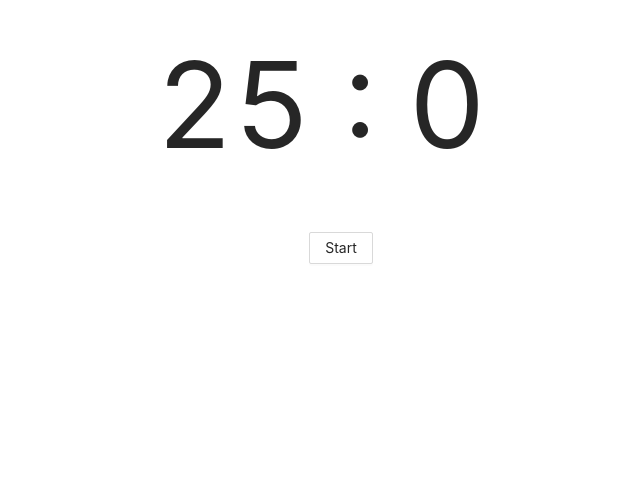
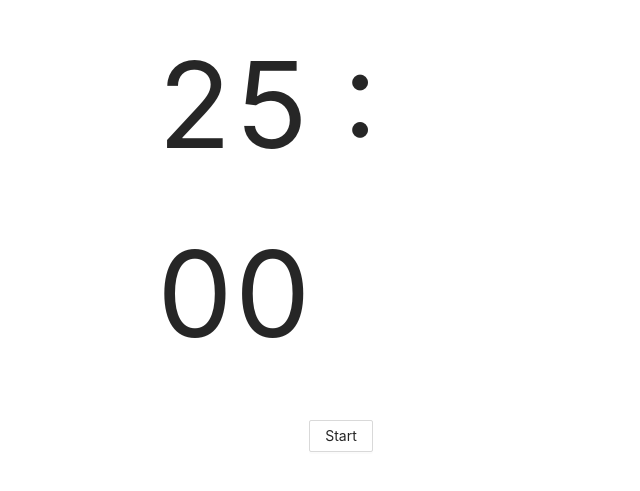
Before and after one commit to ashgkwd/panda-tomato, a React (Create React App) app: page / in a window 1280 px wide. Shown: the part 181-672 px from the top of the page, without its empty margins (299-939 px from the left). Built offline with nearby package versions, Linux system fonts and the light colour scheme.

Commit message:
ux: shows seconds in two digits always

```diff
--- a/src/Countdown/Display.tsx
+++ b/src/Countdown/Display.tsx
@@ -6,7 +6,7 @@ function Display({ minutes, seconds }: Displayable) {
   return (
     <div className="pt-display">
       <span className="pt-minutes">{minutes}</span> :{" "}
-      <span className="pt-seconds">{seconds}</span>
+      <span className="pt-seconds">{String(seconds).padStart(2, "0")}</span>
     </div>
   );
 }
```
